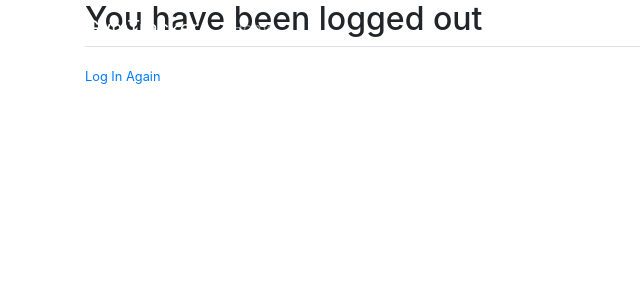
After one commit to jsntgt/gymtracker, a Django app: template gymtracker/users/templates/users/logout.html in a window 1280 px wide. The commit adds this page. Shown: the top 300 px of the page, without its empty margins (0-640 px from the left). Run offline with Django 3.2, Linux system fonts and the light colour scheme; the template is opened without the code that fills it, so the values that code supplies are empty; some libraries are stand-ins or nearby versions.

Commit message:
create home page, login and logout

```diff
--- a/gymtracker/gymtracker/settings.py
+++ b/gymtracker/gymtracker/settings.py
@@ -40,7 +40,6 @@ INSTALLED_APPS = [
     'django.contrib.sessions',
     'django.contrib.messages',
     'django.contrib.staticfiles',
-    'crispy_forms',
     'macros'
 ]
 
@@ -134,3 +133,6 @@ STATICFILES_DIRS = [
 
 DEFAULT_AUTO_FIELD = 'django.db.models.BigAutoField'
 CRISPY_TEMPLATE_PACK = 'bootstrap4'
+
+LOGIN_REDIRECT_URL = 'home'
+LOGIN_URL = 'login'
--- a/gymtracker/macros/templates/base.html
+++ b/gymtracker/macros/templates/base.html
@@ -9,6 +9,38 @@
     {% block head %}{% endblock head %}
 </head>
 <body>
-{% block content %}{% endblock content %}
+    <header class="site-header">
+        <nav class="navbar navbar-expand-md navbar-dark bg-steel fixed-top">
+            <div class="container">
+              <a class="navbar-brand mr-4" href="{% url 'home' %}">GymTracker</a>
+              <button class="navbar-toggler" type="button" data-toggle="collapse" data-target="#navbarToggle" aria-controls="navbarToggle" aria-expanded="false" aria-label="Toggle navigation">
+              <span class="navbar-toggler-icon"></span>
+              </button>
+            <div class="collapse navbar-collapse" id="navbarToggle">
+            <div class="navbar-nav mr-auto">
+              <a class="nav-item nav-link" href="{% url 'home' %}">Home</a>
+            </div>
+            <!-- Navbar Right Side -->
+            <div class="navbar-nav d-flex">
+                {% if user.is_authenticated %}
+                    <a class="nav-item nav-link" href="{% url 'add_product' %}">Dodaj Produkt</a>
+                    <a class="nav-item nav-link" href="#">Profile</a>
+                    <a class="nav-item nav-link" href="{% url 'logout' %}">Logout</a>
+                {% else %}
+                    <a class="nav-item nav-link" href="{% url 'login' %}">Login</a>
+                    <a class="nav-item nav-link" href="#">Register</a>
+                {% endif %}
+            </div>
+            </div>
+        </div>
+      </nav>
+    </header>
+    <main role="main" class="container">
+        <div class="row">
+            <div class="col-md-8">
+                {% block content %}{% endblock %}
+            </div>
+        </div>
+    </main>
 </body>
 </html>
--- a/gymtracker/static/css/styles.css
+++ b/gymtracker/static/css/styles.css
@@ -2,6 +2,6 @@
   box-sizing: border-box; }
 
 .product_form {
-  width: 50%; }
+  width: 50%;}
 
 /*# sourceMappingURL=styles.css.map */
--- /dev/null
+++ b/gymtracker/users/templates/users/logout.html
@@ -0,0 +1,12 @@
+{% extends 'base.html' %}
+{% block head %}
+<title>Logout</title>
+{% endblock head %}
+{% block content %}
+    <h2>You have been logged out</h2>
+        <div class="border-top pt-3">
+            <small class="text-muted">
+                <a href="{% url 'login' %}">Log In Again</a>
+            </small>
+        </div>
+{% endblock %}
--- /dev/null
+++ b/gymtracker/users/urls.py
@@ -0,0 +1,6 @@
+from django.urls import path
+from . import views
+
+urlpatterns = [
+    path('', views.home, name='home'),
+]
--- a/gymtracker/users/views.py
+++ b/gymtracker/users/views.py
@@ -1 +1,5 @@
 from django.shortcuts import render
+
+
+def home(request):
+    return render(request, 'users/home.html')
```
Also changed, not shown: gymtracker/gymtracker/urls.py (+5 -2 lines), gymtracker/macros/templates/product_form.html (+9 -5 lines), gymtracker/users/templates/users/home.html (added, +9 -0 lines), gymtracker/users/templates/users/login.html (+22 -0 lines), gymtracker/users/migrations/0001_initial.py (added).
